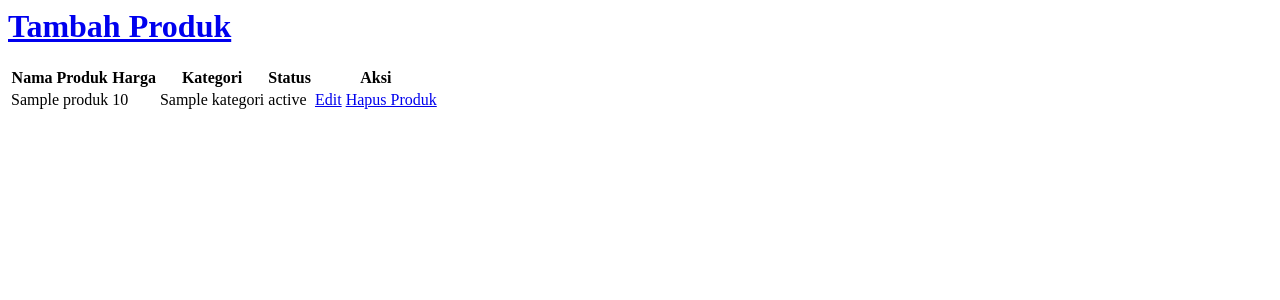
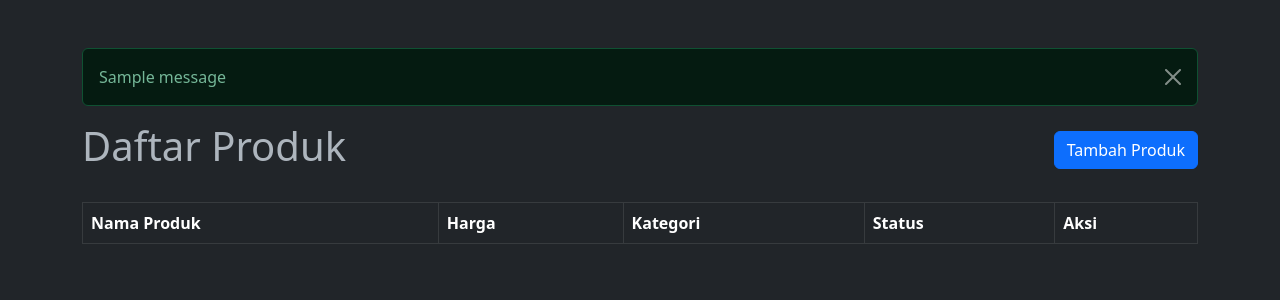
Before and after one commit to Alfa4258/fastprint-test, a Django app: page / in a window 1280 px wide. Shown: the top 300 px of the page. Run offline with Django 5.2, Linux system fonts and the light colour scheme; tables that the repository leaves empty hold one stand-in row (values such as "Sample post"); one stand-in notice (Sample message) is shown; lists and menus that the app fills with data are empty.

Commit message:
add form validation, success messages, and HTML styling

```diff
--- a/src/config/settings.py
+++ b/src/config/settings.py
@@ -37,6 +37,7 @@ INSTALLED_APPS = [
     'django.contrib.sessions',
     'django.contrib.messages',
     'django.contrib.staticfiles',
+    'django.contrib.humanize',
     'produk',
 ]
 
--- a/src/config/urls.py
+++ b/src/config/urls.py
@@ -17,15 +17,12 @@ Including another URLconf
 from django.contrib import admin
 from django.urls import path
 
-from produk.views import home_view
-from produk.views import addProduk_view
-from produk.views import editProduk_view
-from produk.views import deleteProduk_view
+from produk.views import home_view, add_produk_view, edit_produk_view, delete_produk_view
 
 urlpatterns = [
     path('admin/', admin.site.urls),
     path('', home_view, name='home'),
-    path('add-produk/', addProduk_view, name='add_produk'),
-    path('edit-produk/<int:id>/', editProduk_view, name='edit_produk'),
-    path('delete-produk/<int:id>/', deleteProduk_view, name='delete_produk'),
+    path('add-produk/', add_produk_view, name='add_produk'),
+    path('edit-produk/<int:id>/', edit_produk_view, name='edit_produk'),
+    path('delete-produk/<int:id>/', delete_produk_view, name='delete_produk'),
 ]
--- a/src/produk/templates/index.html
+++ b/src/produk/templates/index.html
@@ -1,30 +1,58 @@
-<html>
+<!DOCTYPE html>
+<html lang="en" data-bs-theme="dark">
+{% load humanize %}
 <head>
+    <meta charset="UTF-8">
+    <meta name="viewport" content="width=device-width, initial-scale=1.0">
     <title>Daftar Produk</title>
+    <link href="https://cdn.jsdelivr.net/npm/bootstrap@5.3.0/dist/css/bootstrap.min.css" rel="stylesheet">
 </head>
-<h1><a href="{% url 'add_produk' %}">Tambah Produk</a></h1>
-<table>
+<body>
+    <div class="container mt-5">
+        {% if messages %}
+        {% for message in messages %}
+        <div class="alert alert-success alert-dismissible fade show" role="alert">
+            {{ message }}
+            <button type="button" class="btn-close" data-bs-dismiss="alert"></button>
+        </div>
+        {% endfor %}
+        {% endif %}
+        <div class="d-flex justify-content-between align-items-center mb-4">
+            <h1>Daftar Produk</h1>
+            <a href="{% url 'add_produk' %}" class="btn btn-primary">Tambah Produk</a>
+        </div>
+        <div class="table-responsive">
+        <table class="table table-bordered table-striped table-hover">
+            <thead class="table-dark">
                 <tr>
                     <th>Nama Produk</th>
-        <th>Harga</th>
+                    <th class="text-nowrap">Harga</th>
                     <th>Kategori</th>
                     <th>Status</th>
-        <th>Aksi</th> </tr>
+                    <th>Aksi</th>
                 </tr>
+            </thead>
+            <tbody>
                 {% for item in data %}
                 <tr>
                     <td>{{ item.nama_produk }}</td>
-        <td>{{ item.harga }}</td>
-        <td>{{ item.kategori }}</td>
-        <td>{{ item.status }}</td>
-        <td>
-            <a href="{% url 'edit_produk' id=item.id %}">Edit</a>
-            <a href="{% url 'delete_produk' id=item.id %}"
-                onclick="return confirm('Yakin ingin menghapus produk ini?')">
-                Hapus Produk
-            </a>
+                    <td class="text-nowrap text-end">Rp {{ item.harga|floatformat:0|intcomma }}</td>
+                    <td class="text-nowrap">{{ item.kategori }}</td>
+                    <td><span class="badge bg-success">{{ item.status }}</span></td>
+                    <td class="text-nowrap">
+                        <a href="{% url 'edit_produk' id=item.id %}" class="btn btn-sm btn-warning">Edit</a>
+                        <form action="{% url 'delete_produk' id=item.id %}" method="POST" style="display:inline;"
+                              onsubmit="return confirm('Apakah Anda yakin ingin menghapus produk {{ item.nama_produk }}?');">
+                            {% csrf_token %}
+                            <button type="submit" class="btn btn-sm btn-danger">Hapus</button>
+                        </form>
                     </td>
                 </tr>
                 {% endfor %}
+            </tbody>
         </table>
+        </div>
+    </div>
+    <script src="https://cdn.jsdelivr.net/npm/bootstrap@5.3.0/dist/js/bootstrap.bundle.min.js"></script>
+</body>
 </html>
--- a/src/produk/views.py
+++ b/src/produk/views.py
@@ -1,34 +1,33 @@
-from django.shortcuts import render
+from django.shortcuts import render, redirect, get_object_or_404
+from django.views.decorators.http import require_POST
+from django.contrib import messages
 from .models import Produk
 from .forms import ProdukForm
-from django.shortcuts import redirect
 
 def home_view(request):
-    data_produk = Produk.objects.all()
+    data_produk = Produk.objects.select_related('kategori', 'status').filter(status__nama_status__icontains="bisa dijual")
     return render(request, 'index.html', {'data': data_produk})
 
-def addProduk_view(request):
-    if request.method == 'POST':
-        form = ProdukForm(request.POST)
-        if form.is_valid():
-            form.save()
-            return redirect('home')
-    else:
-        form = ProdukForm()
+def add_produk_view(request):
+    form = ProdukForm(request.POST or None)
+    if form.is_valid():
+        form.save()
+        messages.success(request, 'Produk berhasil ditambahkan!')
+        return redirect('home')
     return render(request, 'add_produk.html', {'form': form})
 
-def editProduk_view(request, id):
-    produk = Produk.objects.get(id=id)
-    if request.method == 'POST':
-        form = ProdukForm(request.POST, instance=produk)
-        if form.is_valid():
-            form.save()
-            return redirect('home')
-    else:
-        form = ProdukForm(instance=produk)
+def edit_produk_view(request, id):
+    produk = get_object_or_404(Produk, id=id)
+    form = ProdukForm(request.POST or None, instance=produk)
+    if form.is_valid():
+        form.save()
+        messages.success(request, 'Produk berhasil diperbarui!')
+        return redirect('home')
     return render(request, 'edit_produk.html', {'form': form})
 
-def deleteProduk_view(request, id):
-    produk = Produk.objects.get(id=id)
+@require_POST
+def delete_produk_view(request, id):
+    produk = get_object_or_404(Produk, id=id)
     produk.delete()
+    messages.success(request, 'Produk berhasil dihapus!')
     return redirect('home')
```
Also changed, not shown: src/produk/forms.py (+13 -0 lines), src/produk/templates/add_produk.html (+22 -6 lines), src/produk/templates/edit_produk.html (+22 -6 lines), src/produk/migrations/0001_initial.py (deleted). Lines whose indentation alone changed are shown as unchanged.
